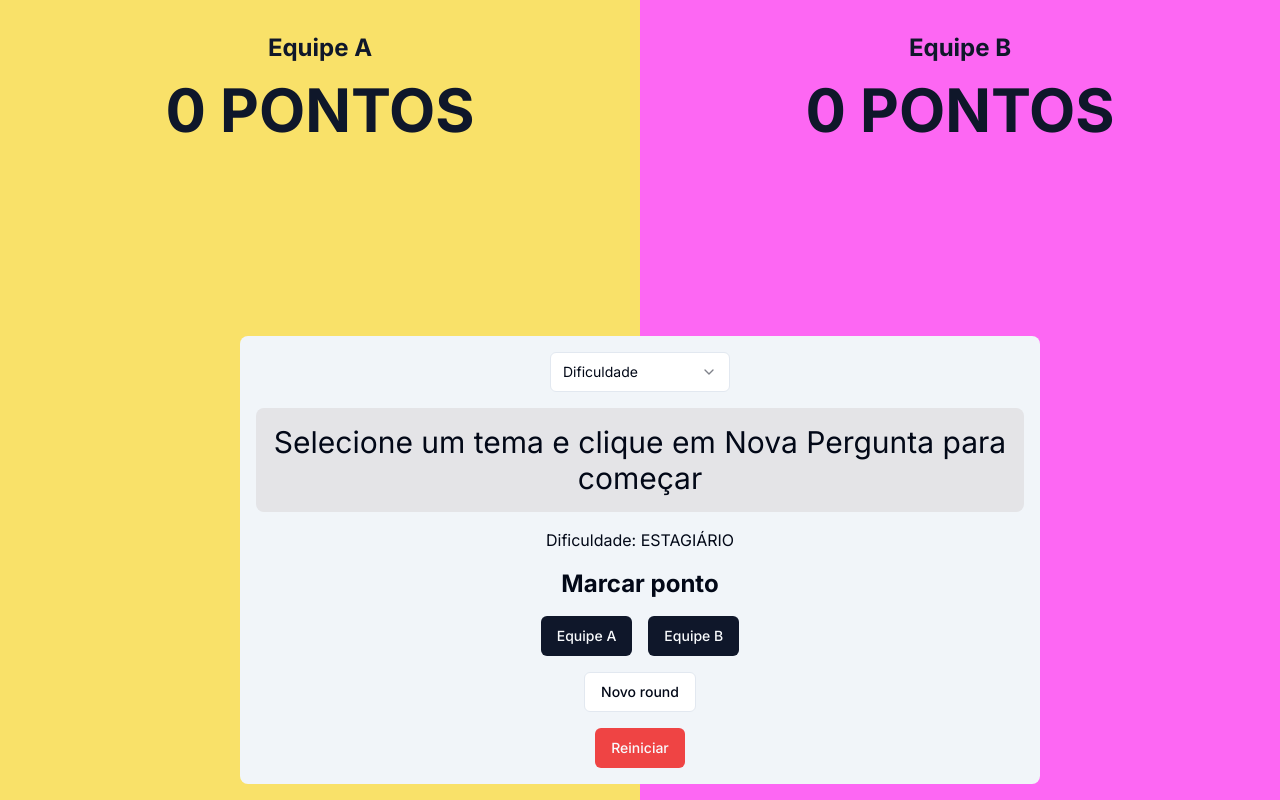
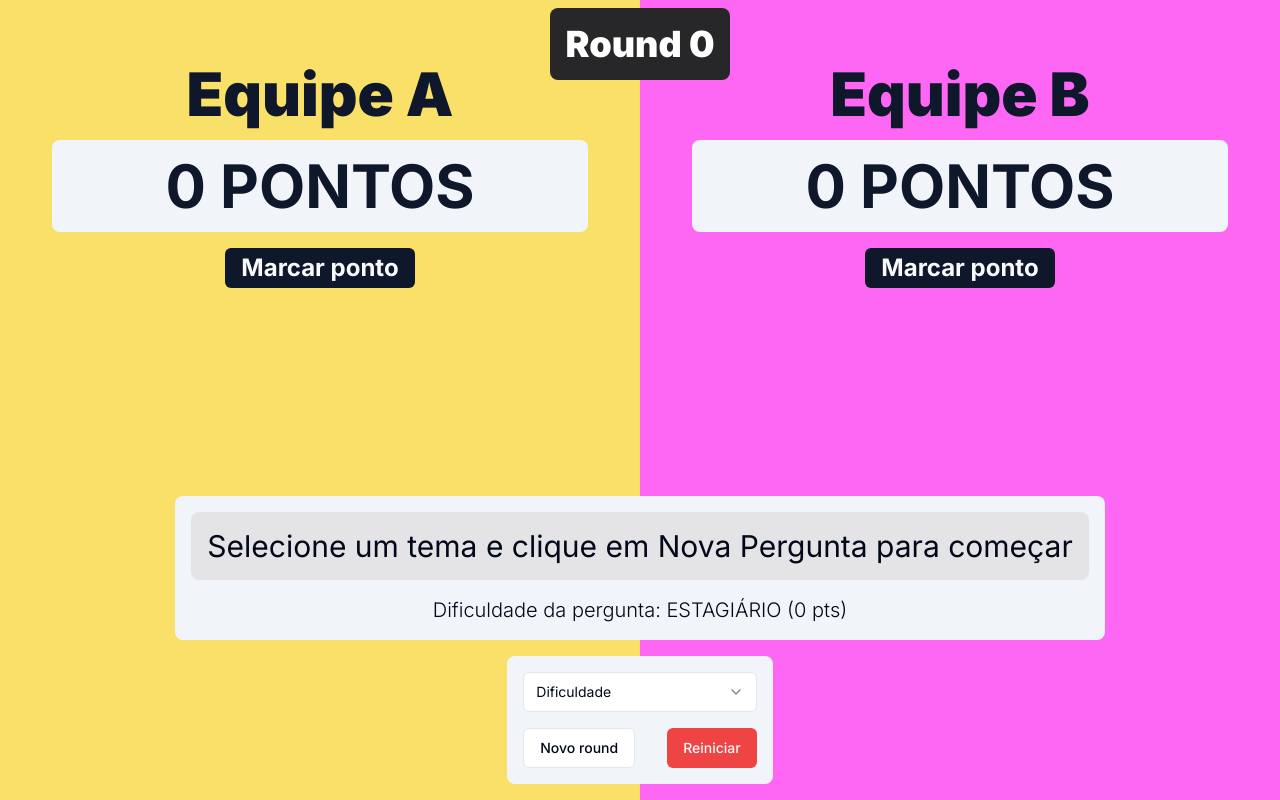
Before and after one commit to robertheory/requiz, a Next.js app: page / in a window 1280 px wide. Built offline with nearby package versions, Linux system fonts and the light colour scheme.

Commit message:
refatoração do visual geral da aplicação

```diff
--- a/src/app/page.tsx
+++ b/src/app/page.tsx
@@ -111,15 +111,46 @@ const Home = () => {
 
   return (
     <div className='w-full h-screen flex flex-col justify-start items-center gap-4 bg-slate-800'>
-      <div className='w-full flex-1 flex flex-row justify-between items-start'>
-        <Team name='Equipe A' color='#f9e169' points={teamAPoints} />
-        <Team name='Equipe B' color='#fd67f3' points={teamBPoints} />
+      <div className='w-full flex flex-row justify-center items-center fixed top-2'>
+        <h1 className='text-4xl text-white font-black bg-zinc-800 p-4 rounded-lg '>
+          Round {rounds.length}
+        </h1>
       </div>
 
-      <div className='fixed bottom-0 left-0 w-full flex flex-col justify-center items-center p-4'>
+      <div className='w-full flex-1 flex flex-row justify-center items-center'>
+        <Team
+          name='Equipe A'
+          color='#f9e169'
+          points={teamAPoints}
+          handleScore={() => handleSetWinner('A')}
+        />
+        <Team
+          name='Equipe B'
+          color='#fd67f3'
+          points={teamBPoints}
+          handleScore={() => handleSetWinner('B')}
+        />
+      </div>
+
+      <div className='fixed bottom-0 left-0 w-full flex flex-col justify-center items-center p-4 gap-4'>
         <div
           className='
-        w-full max-w-[800px] flex flex-col justify-center items-center gap-4
+        w-fit max-w-[1200px] flex flex-col justify-center items-center gap-4
+        bg-slate-100 rounded-lg p-4
+        '
+        >
+          <p className='text-3xl font-normal bg-zinc-200 p-4 rounded-lg text-center'>
+            {currentRound.question.text}
+          </p>
+          <p className='w-full text-center text-xl font-light'>
+            Dificuldade da pergunta: {currentRound.question.difficulty} (
+            {currentRound.question.points} pts)
+          </p>
+        </div>
+
+        <div
+          className='
+        w-fit max-w-[400px] flex flex-col justify-center items-center gap-4
         bg-slate-100 rounded-lg p-4
         '
         >
@@ -130,7 +161,7 @@ const Home = () => {
                 : setSelectedDifficulty(null)
             }
           >
-            <SelectTrigger className='w-[180px]'>
+            <SelectTrigger className='w-full'>
               <SelectValue placeholder='Dificuldade' />
             </SelectTrigger>
             <SelectContent>
@@ -142,35 +173,8 @@ const Home = () => {
               ))}
             </SelectContent>
           </Select>
-          <p className='text-3xl font-normal bg-zinc-200 p-4 rounded-lg text-center'>
-            {currentRound.question.text}
-          </p>
-          <p>Dificuldade: {currentRound.question.difficulty}</p>
 
-          <div className='flex flex-col justify-start items-center gap-4'>
-            <h3 className='text-2xl font-bold'>Marcar ponto</h3>
-            <div className='flex flex-row justify-center items-center gap-4'>
-              <Button
-                onClick={() => handleSetWinner('A')}
-                className={`${
-                  currentRound.winner === 'A' &&
-                  'bg-green-600 hover:bg-green-700'
-                }`}
-              >
-                Equipe A
-              </Button>
-              <Button
-                onClick={() => handleSetWinner('B')}
-                className={`${
-                  currentRound.winner === 'B' &&
-                  'bg-green-600 hover:bg-green-700'
-                }`}
-              >
-                Equipe B
-              </Button>
-            </div>
-          </div>
-
+          <div className='w-full flex flex-row justify-center items-center gap-8'>
             <Button onClick={handleInitRound} variant='outline'>
               Novo round
             </Button>
@@ -181,6 +185,7 @@ const Home = () => {
           </div>
         </div>
       </div>
+    </div>
   );
 };
 
--- a/src/components/Team.tsx
+++ b/src/components/Team.tsx
@@ -1,25 +1,28 @@
 'use client';
+
+import { Button } from './ui/button';
 
 type TeamProps = {
   name: string;
   color: string;
   points: number;
+  handleScore: () => void;
 };
 
-const Team = ({ color, name, points }: TeamProps) => {
+const Team = ({ color, name, points, handleScore }: TeamProps) => {
   return (
     <div
       style={{
         backgroundColor: color,
         flex: 1,
       }}
-      className={`w-full h-full flex flex-1 flex-col justify-start items-center`}
+      className={`pt-8 w-full h-full flex flex-1 flex-col justify-start items-center`}
     >
-      <div className='w-full max-w-[600px] min-w-[400px] h-full flex flex-col justify-start items-stretch p-8 gap-4'>
+      <div className='w-full max-w-[600px] min-w-[400px] h-full flex flex-col justify-start items-center p-8 gap-4'>
         <h2
           className='
-          text-2xl
-          font-bold
+          text-6xl
+          font-black
           text-center
           text-slate-900
         '
@@ -29,25 +32,23 @@ const Team = ({ color, name, points }: TeamProps) => {
 
         <h3
           className='
+          w-full
         text-6xl
         font-bold
         text-center
         text-slate-900
         uppercase
+        bg-slate-100
+        rounded-lg
+        p-4
         '
         >
-          {points} {points === 1 ? 'ponto' : 'pontos'}
+          {points} pontos
         </h3>
 
-        {/* <div className='flex flex-row justify-center items-center gap-4'>
-          <Button onClick={() => handleUpdatePoints(points - 1)}>
-            <FiMinus />
-          </Button>
-
-          <Button onClick={() => handleUpdatePoints(points + 1)}>
-            <FiPlus />
-          </Button>
-        </div> */}
+        <Button onClick={handleScore} className='w-fit'>
+          <span className='text-2xl font-bold'>Marcar ponto</span>
+        </Button>
       </div>
     </div>
   );
```
Lines whose indentation alone changed are shown as unchanged.
